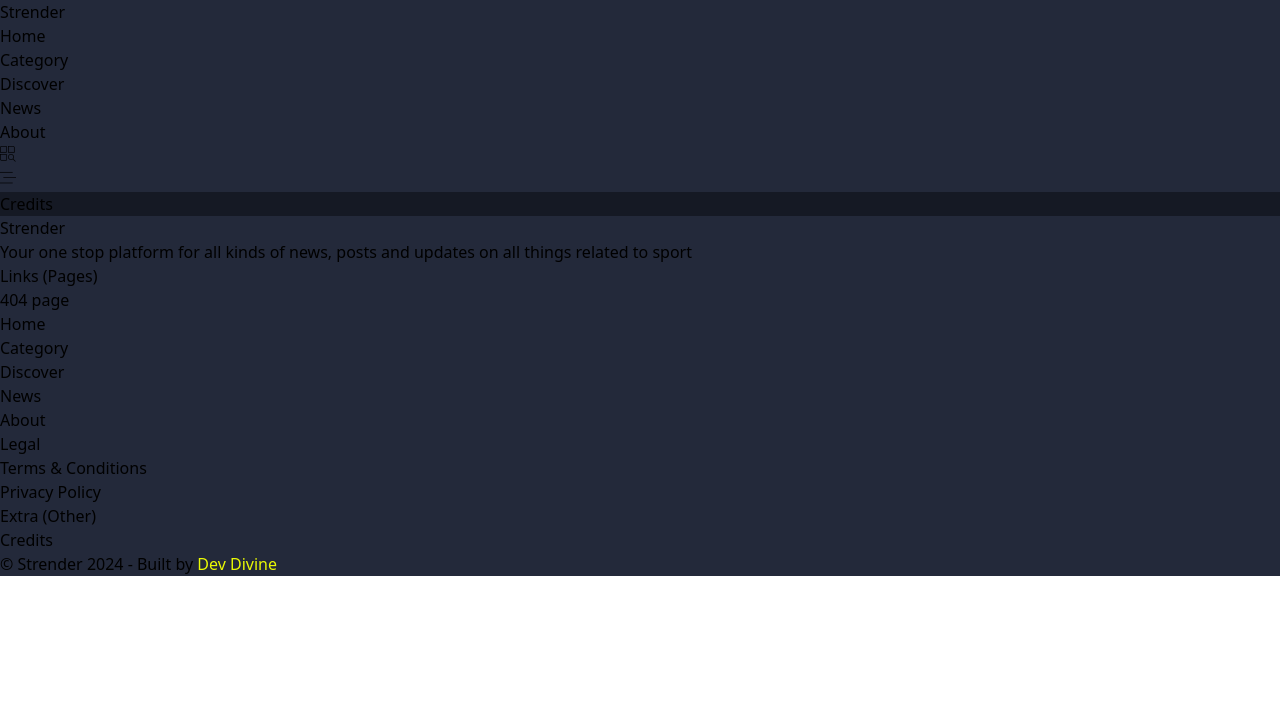
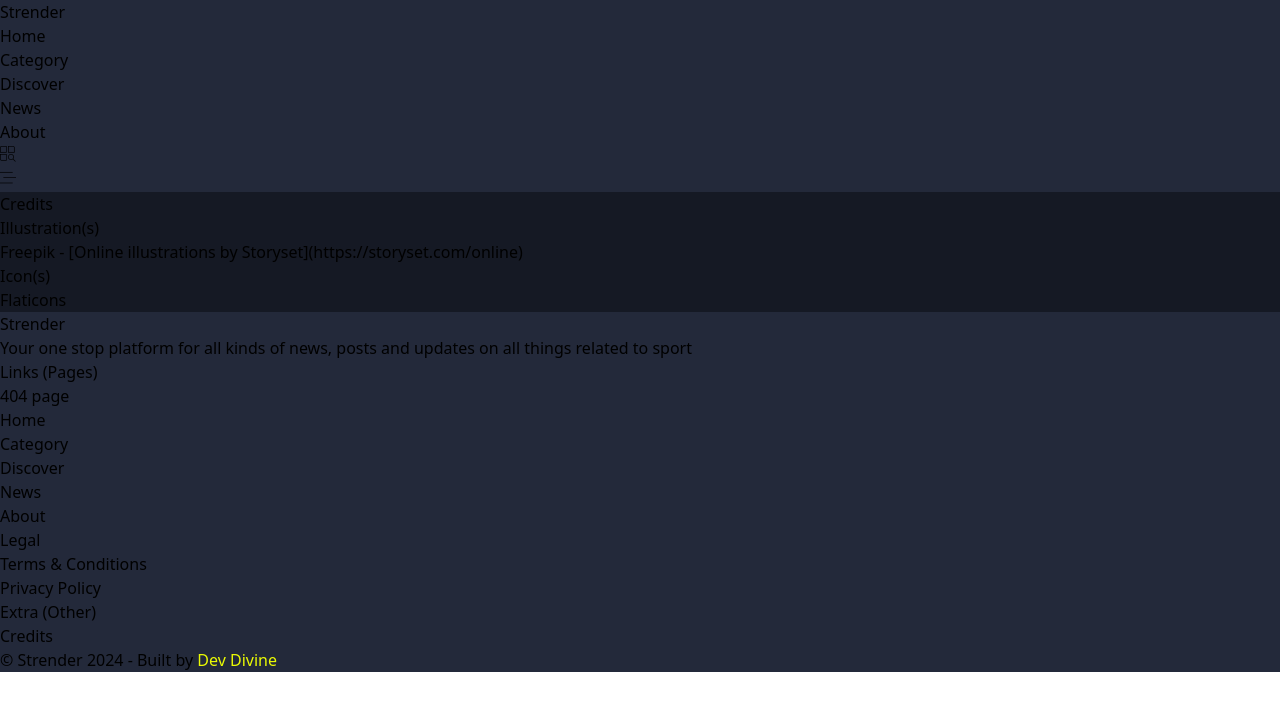
Before and after one commit to Okeke-Divine/strender, a React (Vite) app: page /credits in a window 1280 px wide. Shown: the top 710 px of the page. Built offline with nearby package versions, Linux system fonts and the light colour scheme.

Commit message:
Added the credtis page

```diff
--- /dev/null
+++ b/src/data/credits.json
@@ -0,0 +1,16 @@
+{
+    "sections": [
+        {
+            "title": "Illustration(s)",
+            "content": [
+                "Freepik - [Online illustrations by Storyset](https://storyset.com/online)"
+            ]
+        },
+        {
+            "title": "Icon(s)",
+            "content": [
+                "Flaticons"
+            ]
+        }
+    ]
+}
--- a/src/pages/Credits.jsx
+++ b/src/pages/Credits.jsx
@@ -1,7 +1,21 @@
+import CreditsData from "../data/credits.json";
+
 export default function Credits(){
     return (
         <>
-            <div>Credits</div>
+            <main className="mainComponent">
+                <h1 className="text-3xl font-bold text-white mb-8">Credits</h1>
+                {CreditsData.sections.map((section, index) => (
+                    <div key={index} className="mb-8">
+                        <h2 className="text-2xl font-semibold text-white mb-4">{section.title}</h2>
+                        <ul className="list-disc list-inside">
+                            {section.content.map((item, idx) => (
+                                <li key={idx} className="text-gray-400 mb-2">{item}</li>
+                            ))}
+                        </ul>
+                    </div>
+                ))}
+            </main>
         </>
-    )
+    );
 }
--- a/src/utils/documentTitle.jsx
+++ b/src/utils/documentTitle.jsx
@@ -1,5 +1,5 @@
 export default function SetDocumentTitle({title}) {
-    const newTitle = title + " - Jujora";
+    const newTitle = title + " - Strender";
     return (
         <head>
             <title>{newTitle}</title>
```
